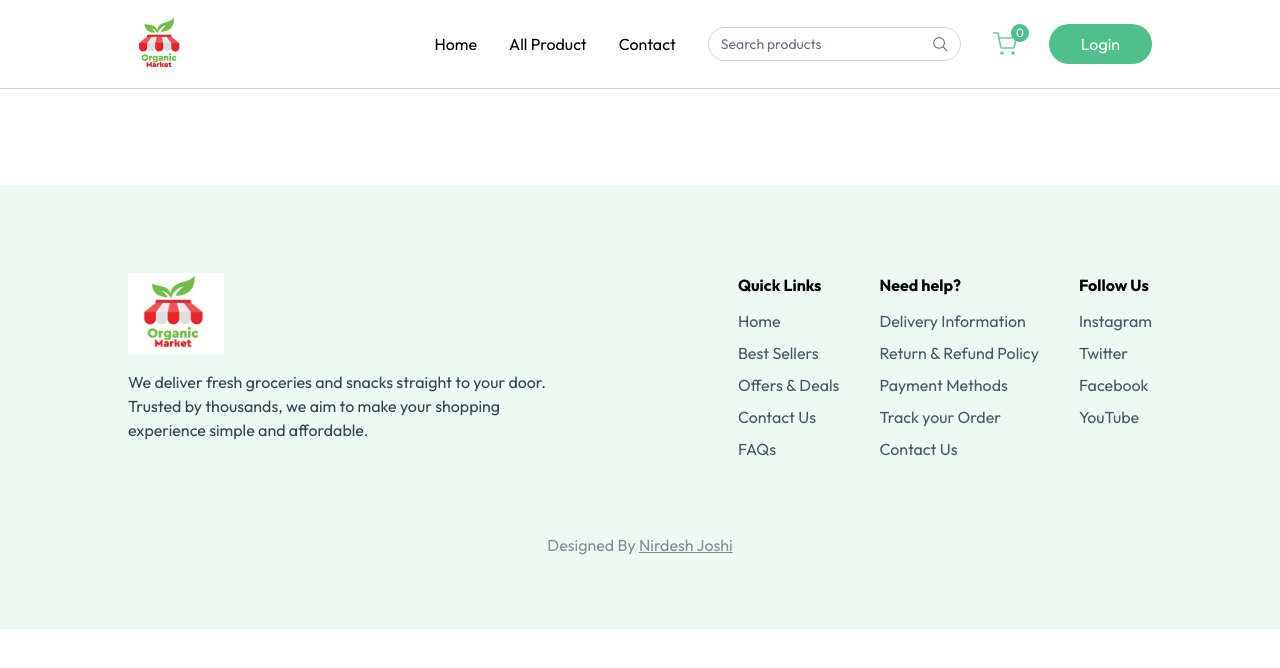
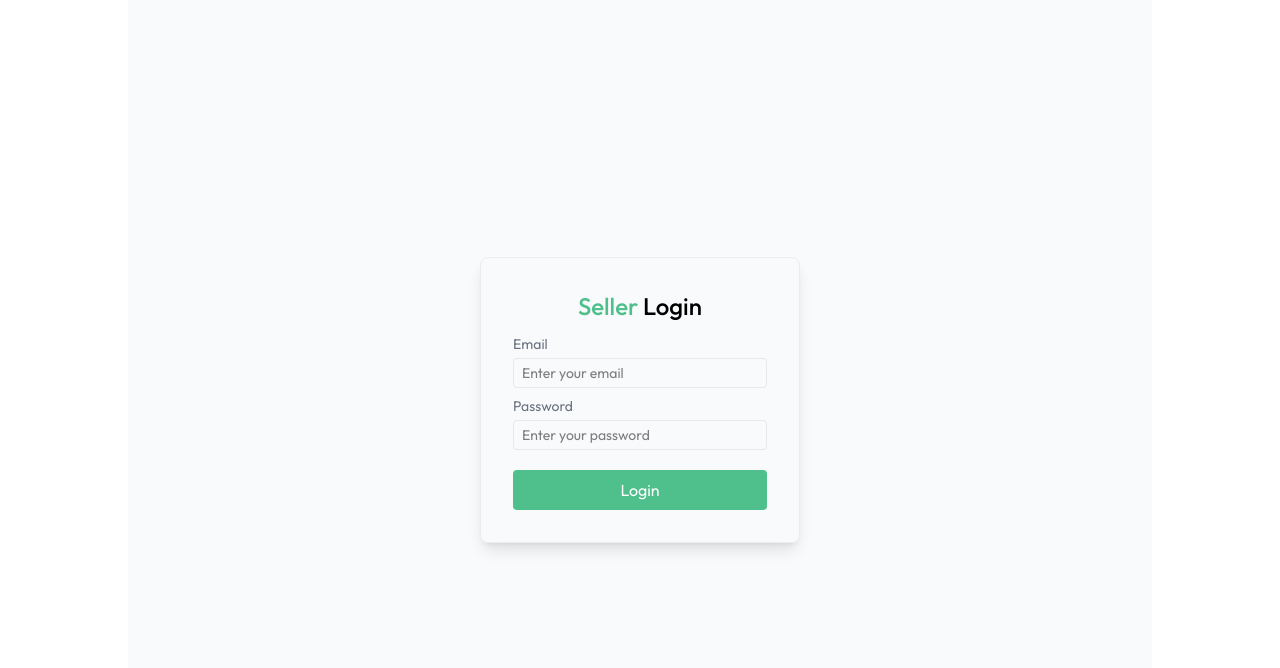
Before and after one commit to JoshiNirdesh/ecommerce-website, a React (Vite) app: page /seller in a window 1280 px wide. Shown: the top 668 px of the page. Built offline with nearby package versions, Linux system fonts and the light colour scheme.

Commit message:
seller login

```diff
--- a/src/App.jsx
+++ b/src/App.jsx
@@ -1,6 +1,6 @@
 import React from "react";
 import Navbar from "./components/Navbar";
-import { Routes, Route } from "react-router-dom";
+import { Routes, Route, useLocation } from "react-router-dom";
 import Home from "./pages/Home";
 import Test from "./components/Test";
 import { Toaster } from "react-hot-toast";
@@ -13,13 +13,17 @@ import ProductDetails from "./components/ProductDetails";
 import Cart from "./components/Cart";
 import AddAddress from "./components/AddAddress";
 import MyOrders from "./components/MyOrders";
+import SellerLogin from "./components/seller/SellerLogin";
 
 const App = () => {
-  const { showUserLogin } = useAppContext();
+  const { showUserLogin, isSeller } = useAppContext();
+  const location = useLocation();
+
+  const isSellerPage = location.pathname.startsWith("/seller");
 
   return (
     <div>
-      <Navbar />
+      {!isSellerPage && <Navbar />}
       {showUserLogin ? <Login /> : ""}
       <Toaster />
       <div className="px-6 md:px-16 lg:px-24 xl:px-32">
@@ -34,9 +38,10 @@ const App = () => {
           <Route path="/cart" element={<Cart />} />
           <Route path="/add-address" element={<AddAddress />} />
           <Route path="/my-orders" element={<MyOrders />} />
+          <Route path="/seller" element={isSeller ? null : <SellerLogin />} />
         </Routes>
       </div>
-      <Footer />
+      {!isSellerPage && <Footer />}
     </div>
   );
 };
--- a/src/components/MyOrders.jsx
+++ b/src/components/MyOrders.jsx
@@ -43,7 +43,7 @@ const MyOrders = () => {
                   <p>Status : {order.status}</p>
                   <p>Date : {new Date(order.createdAt).toLocaleDateString()}</p>
                 </div>
-                <p>Amount : {item.product.price}</p>
+                <p>Amount : {item.product.price * item.quantity}</p>
               </div>
             ))}
           </div>
--- /dev/null
+++ b/src/components/seller/SellerLogin.jsx
@@ -0,0 +1,57 @@
+import React, { useEffect, useState } from "react";
+import { useAppContext } from "../../context/AppContext";
+
+const SellerLogin = () => {
+  const { isSeller, setIsSeller, navigate } = useAppContext();
+  const [email, setEmail] = useState("");
+  const [password, setPassword] = useState("");
+
+  useEffect(() => {
+    if (isSeller) {
+      navigate("/seller");
+    }
+  }, [isSeller]);
+
+  const onSubmitHandler = (event) => {
+    event.preventDefault();
+    setIsSeller(true);
+  };
+  return (
+    !isSeller && (
+      <div className="min-h-screen flex items-center justify-center bg-gray-50 ">
+        <form
+          onSubmit={onSubmitHandler}
+          action=""
+          className="border w-80 border-gray-500/10 shadow-lg p-8 rounded-lg"
+        >
+          <p className="text-2xl text-center font-medium">
+            <span className="text-primary">Seller</span> Login
+          </p>
+          <div className="mt-3">
+            <p className="text-sm text-gray-500">Email</p>
+            <input
+              type="email"
+              className="border border-gray-200 rounded mt-1 text-sm px-2 py-1 mb-2 w-full outline-none focus:border-primary"
+              placeholder="Enter your email"
+              onChange={(e) => setEmail(e.target.value)}
+              value={email}
+            />
+            <p className="text-sm text-gray-500">Password</p>
+            <input
+              type="password"
+              className="border border-gray-200 rounded mt-1 text-sm px-2 py-1 w-full outline-none focus:border-primary "
+              placeholder="Enter your password"
+              value={password}
+              onChange={(e) => setPassword(e.target.value)}
+            />
+          </div>
+          <button className="bg-primary w-full mt-5 p-2 text-medium text-white rounded cursor-pointer">
+            Login
+          </button>
+        </form>
+      </div>
+    )
+  );
+};
+
+export default SellerLogin;
```
Also changed, not shown: src/pages/seller/SellerLayout.jsx (added).
